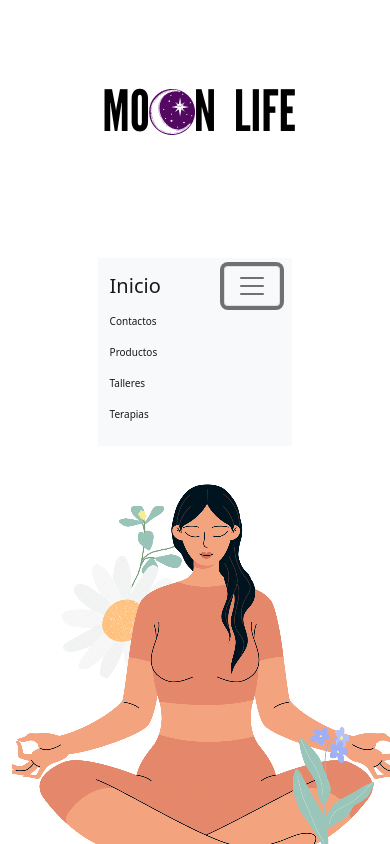
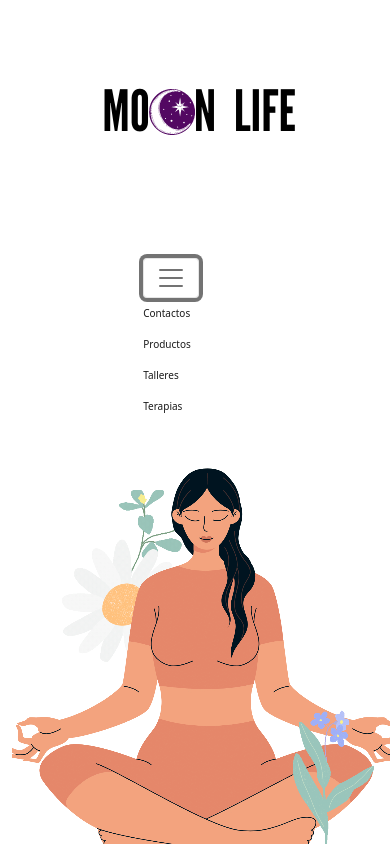
Before and after one commit to MariaPorpora/desafioclase10, a plain HTML site: page index.html in a window 390 px wide. Both pictures are taken after a click on the button "Toggle navigation". Shown: the top 844 px of the page. Drawn offline with nearby package versions, Linux system fonts and the light colour scheme.

Commit message:
modf nav y linkie pages

```diff
--- a/assets/css/style.css
+++ b/assets/css/style.css
@@ -2,6 +2,7 @@
     margin: 0;
     padding: 0;
 }
+
 
 
 
--- a/index.html
+++ b/index.html
@@ -17,30 +17,28 @@
     <div><img class="logo"  src="./assets/img/Moon Life3.png" alt="Logo"></div>
     <h5 class="carrito"> </h5>
     </header>
+
     <!--MENÚ DE NAVEGACION-->
+  <div class="container-fluid col-md-12 d-flex justify-content-center">
+    <nav class="navbar navbar-expand-lg navbar-light  ">
+        <div class="container-fluid">
 
-    <div class="container-fluid col-md-12 d-flex justify-content-evenly ">
-    <nav class="navbar">
-
-        <nav class="navbar navbar-expand-lg navbar-light bg-light ">
-            <div class="container-fluid">
-              <a class="navbar-brand" href="#">Inicio</a>
           <button class="navbar-toggler" type="button" data-bs-toggle="collapse" data-bs-target="#navbarSupportedContent" aria-controls="navbarSupportedContent" aria-expanded="false" aria-label="Toggle navigation">
             <span class="navbar-toggler-icon"></span>
           </button>
           <div class="collapse navbar-collapse" id="navbarSupportedContent">
             <ul class="navbar-nav me-auto mb-2 mb-lg-0">
               <li class="nav-item">
-                    <a class="nav-link active" aria-current="page" href="./pages/contactos.html">Contactos</a>
+                <a class="nav-link active" aria-current="page" href="#">Contactos</a>
               </li>
               <li class="nav-item">
-                    <a class="nav-link active" aria-current="page" href="./pages/productos.html">Productos</a>
+                <a class="nav-link active" aria-current="page" href="#">Productos</a>
               </li>
               <li class="nav-item">
-                    <a class="nav-link active" aria-current="page" href="./pages/talleres.html">Talleres</a>
+                <a class="nav-link active" aria-current="page" href="#">Talleres</a>
               </li>
               <li class="nav-item">
-                    <a class="nav-link active" aria-current="page" href="./pages/terapias.html">Terapias</a>
+                <a class="nav-link active" aria-current="page" href="#">Terapias</a>
               </li>
 
             </ul>
@@ -49,6 +47,8 @@
         </div>
       </nav>
     </div>
+
+
 
  <!--GALERIA-->
         <main class="principal">
```
Lines whose indentation alone changed are shown as unchanged.
